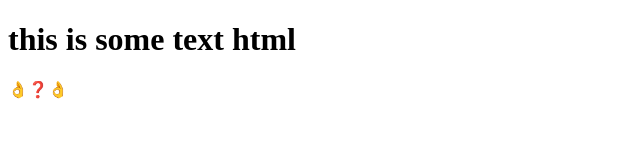
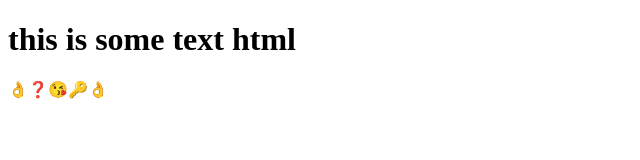
Before and after one commit to Lea2166/test2, a plain HTML site: page index.html in a window 1280 px wide. Shown: the full height of the page, 0-640 px from the left. Drawn offline with Linux system fonts and the light colour scheme.

Commit message:
add imoogi

```diff
--- a/index.html
+++ b/index.html
@@ -7,6 +7,6 @@
 </head>
 <body>
     <h1>this is some text html</h1>
-    <p>👌❓👌</p>
+    <p>👌❓😘🔑👌</p>
 </body>
 </html>
```
